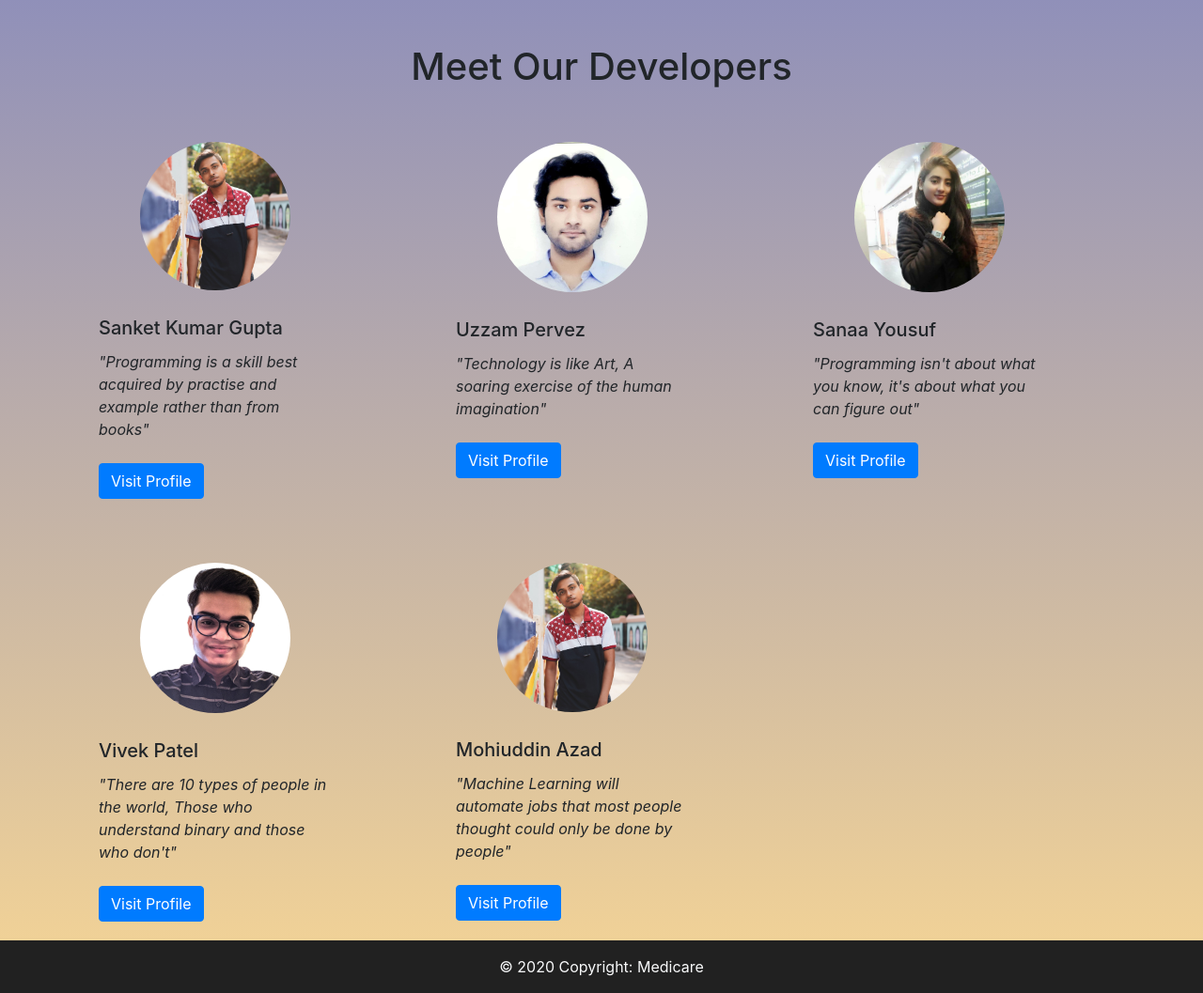
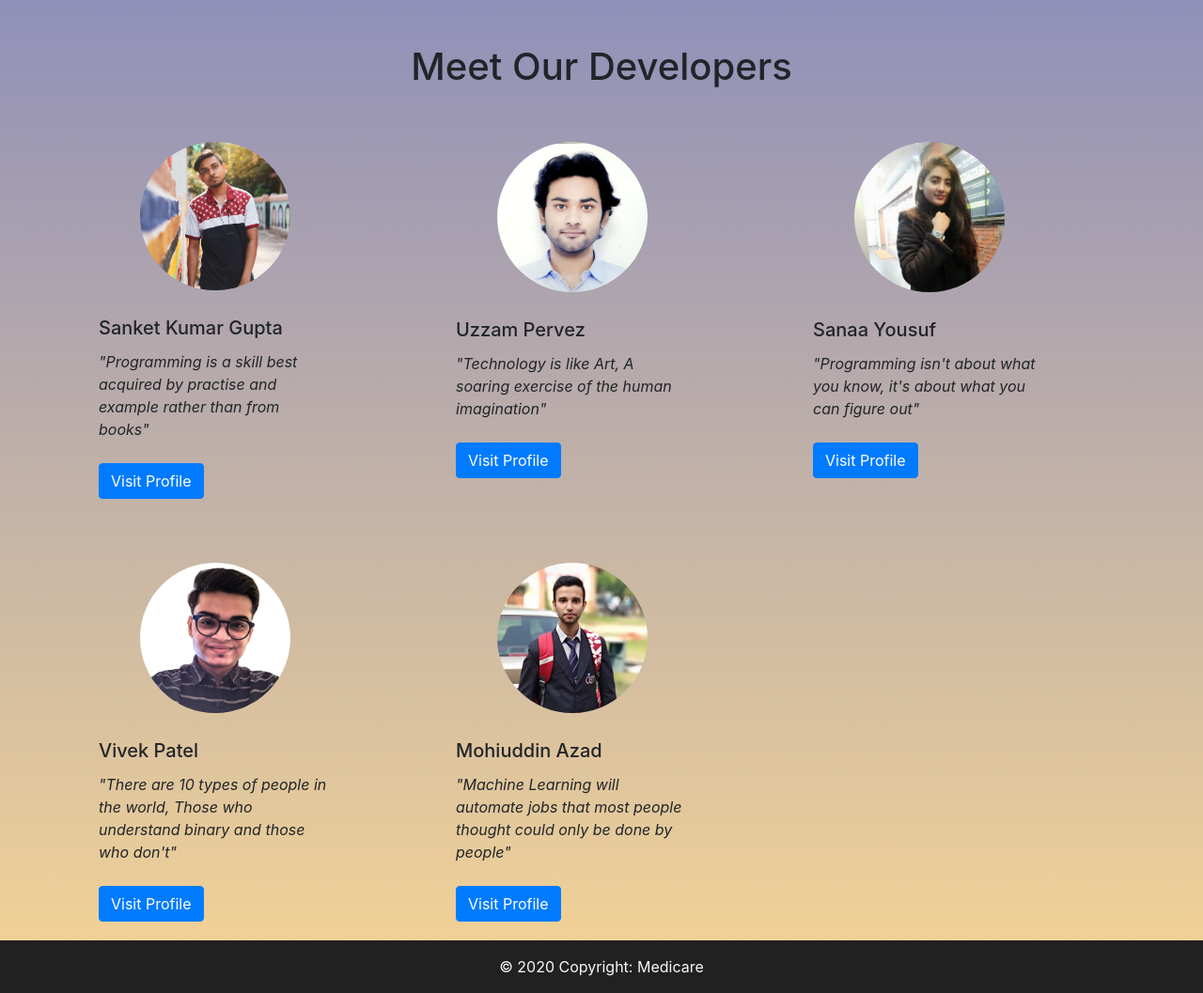
Before and after one commit to dave8697/Health-Prediction-Apps, a Django app: page / in a window 1280 px wide. Shown: the part 1119-2176 px from the top of the page at 94% size. Run offline with Django 3.2, Linux system fonts and the light colour scheme; some libraries are stand-ins or nearby versions.

Commit message:
Updated Devs

```diff
--- a/health/templates/index.html
+++ b/health/templates/index.html
@@ -400,7 +400,7 @@
 				</div>
 				<div class="col-12 col-md-4">
 					<div class="card" style="max-width: 18rem;background-color: transparent;border: none;">
-						<img src="/static/Images/dev_1.jpg" class="card-img-top mt-5 mb-2 rounded-circle" alt="..."
+						<img src="/static/Images/dev_5.jpeg" class="card-img-top mt-5 mb-2 rounded-circle" alt="..."
 							style="max-height: 10em; max-width: 10em; margin-left: auto;margin-right: auto;">
 						<div class="card-body">
 							<h5 class="card-title">Mohiuddin Azad</h5>
```
Also changed, not shown: static/Images/dev_5.jpeg (added).
